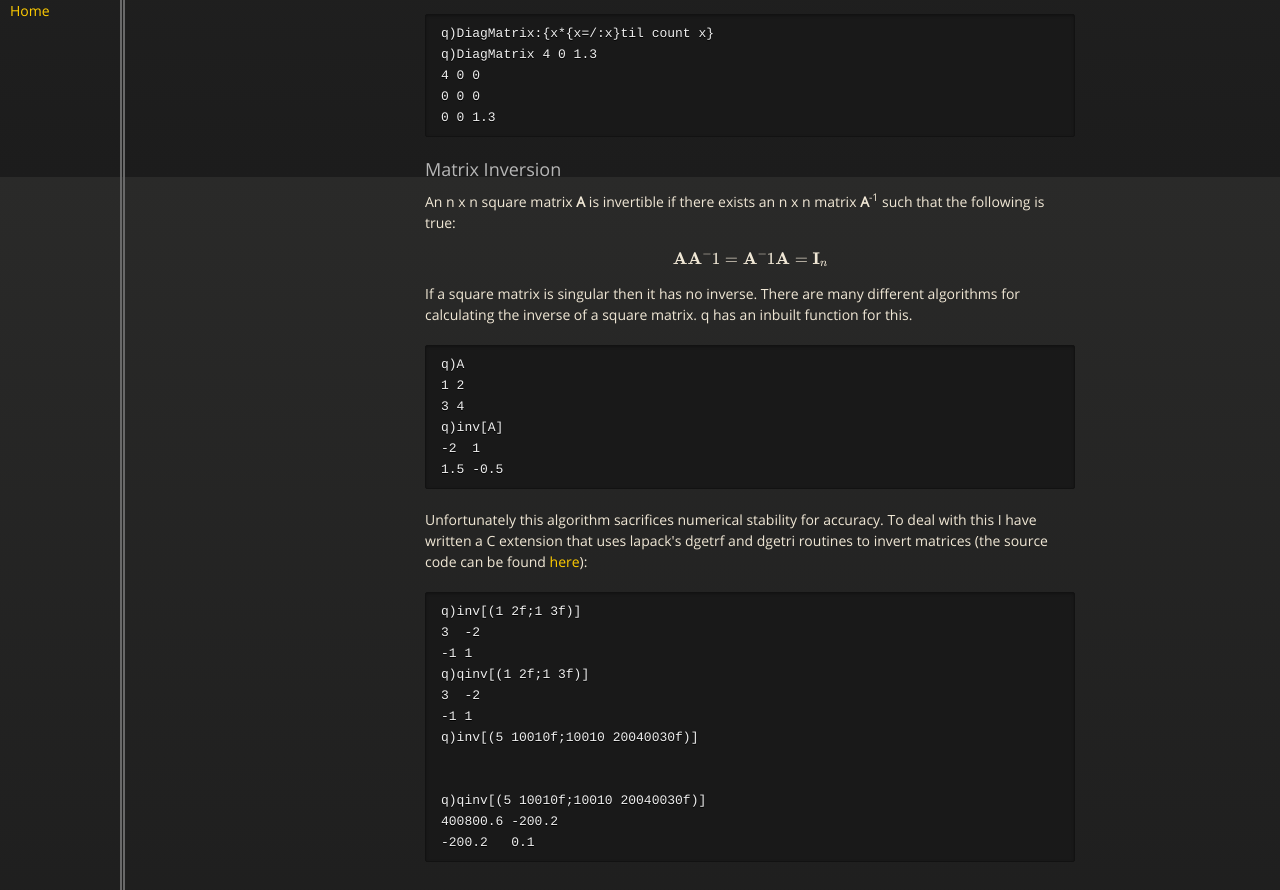
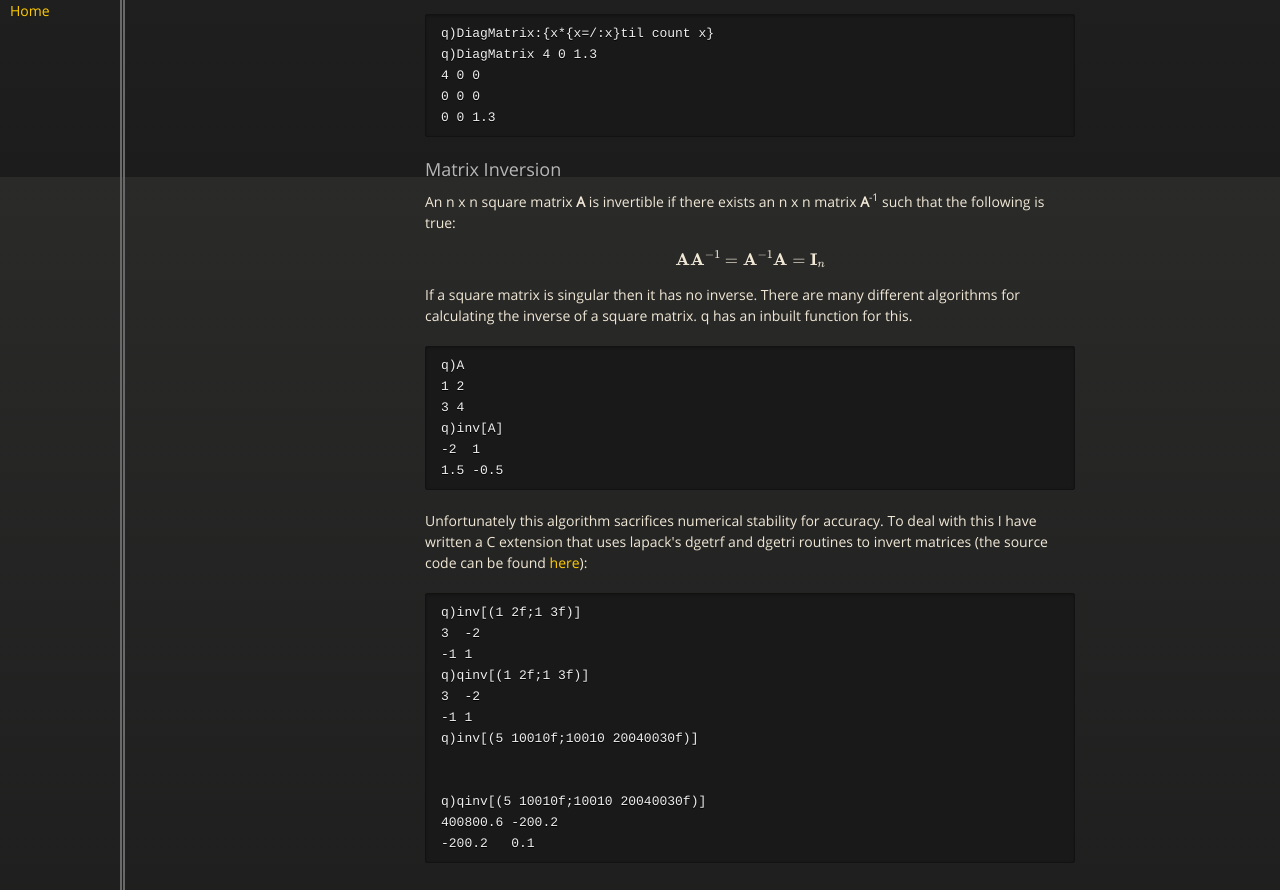
Before and after one commit to jpneill/jpneill.github.io, a Jekyll site: the page posts/Lin_Alg_q.html, which Jekyll copies as it is, in a window 1280 px wide and 900 px high, scrolled down 2513 px. Shown: the part 10-900 px from the top of the window. Built offline with Jekyll 4.4.1, drawn with Linux system fonts in a browser that asks for light colours; nearby versions of some CDN libraries; formulas are drawn with MathJax 3.

Commit message:
Formatting fix

```diff
--- a/posts/Lin_Alg_q.html
+++ b/posts/Lin_Alg_q.html
@@ -130,7 +130,7 @@ q)DiagMatrix 4 0 1.3
 0 0 1.3</code></pre>
 
         <h3>Matrix Inversion</h3>
-        <p>An n x n square matrix <b>A</b> is invertible if there exists an n x n matrix <b>A</b><sup>-1</sup> such that the following is true:$$\mathbf{AA}^-1 =\mathbf{A}^-1 \mathbf{A}=\mathbf{I}_n$$If a square matrix is singular then it has no inverse. There are many different algorithms for calculating the inverse of a square matrix. q has an inbuilt function for this.</p>
+        <p>An n x n square matrix <b>A</b> is invertible if there exists an n x n matrix <b>A</b><sup>-1</sup> such that the following is true:$$\mathbf{AA}^{-1} =\mathbf{A}^{-1} \mathbf{A}=\mathbf{I}_n$$If a square matrix is singular then it has no inverse. There are many different algorithms for calculating the inverse of a square matrix. q has an inbuilt function for this.</p>
 
 <pre><code>q)A
 1 2
```
